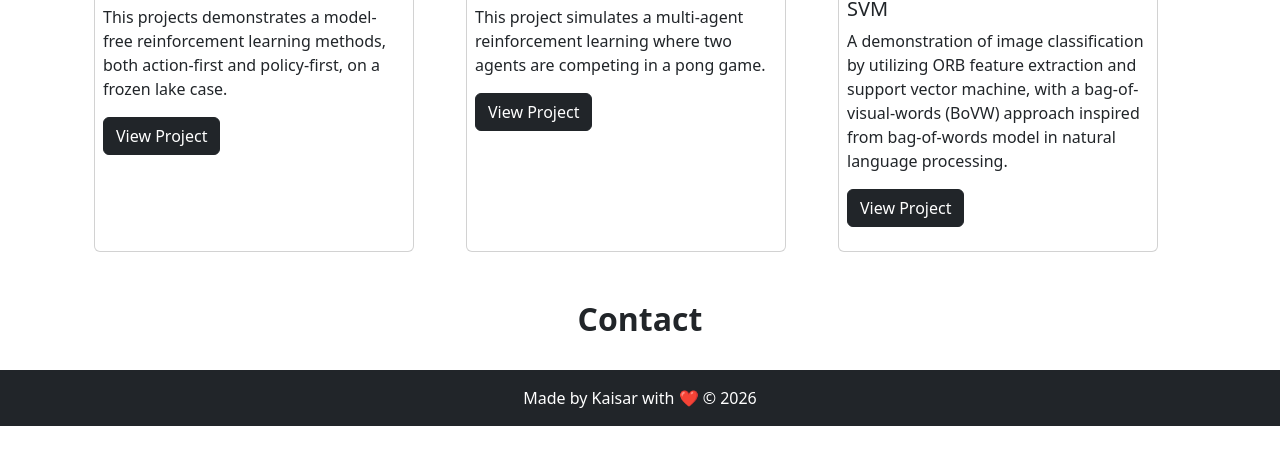
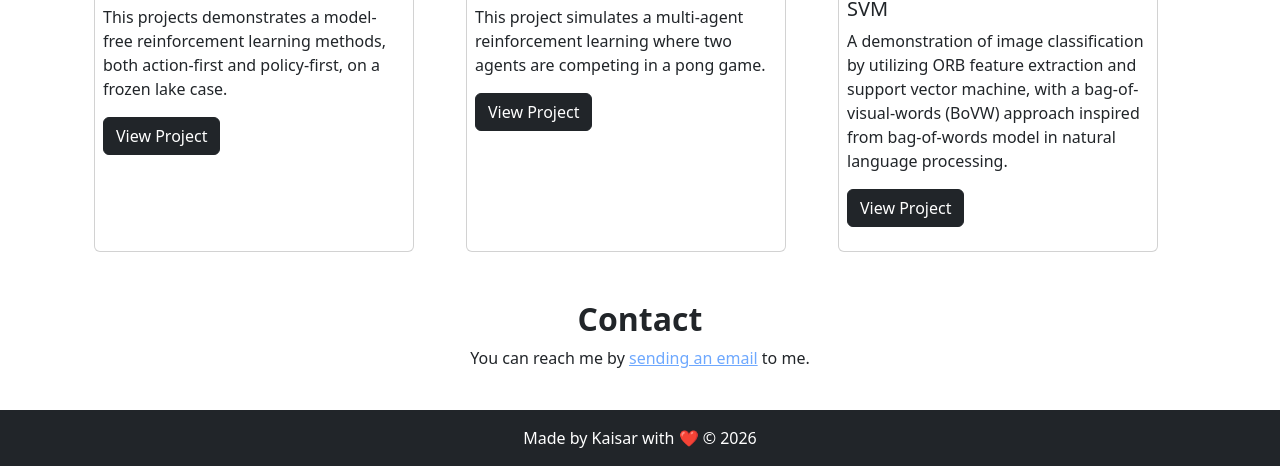
Before and after one commit to marechalkaiz/portfolio-website, a plain HTML site: page index.html in a window 1280 px wide. Shown: the part 798-1264 px from the top of the page. Before the commit the page ends 1224 px from the top, so only its background shows below. Drawn offline with nearby package versions, Linux system fonts and the light colour scheme.

Commit message:
Update index.html

```diff
--- a/index.html
+++ b/index.html
@@ -212,6 +212,9 @@
             <div class="row justify-content-center">
                 <div class="column text-center">
                     <h2 class="fw-bold"> Contact </h2>
+                    <p>
+                        You can reach me by <a href="mailto:halo@contoh.com">sending an email</a> to me.
+                    </p>
                 </div>
             </div>
         </div>
```
